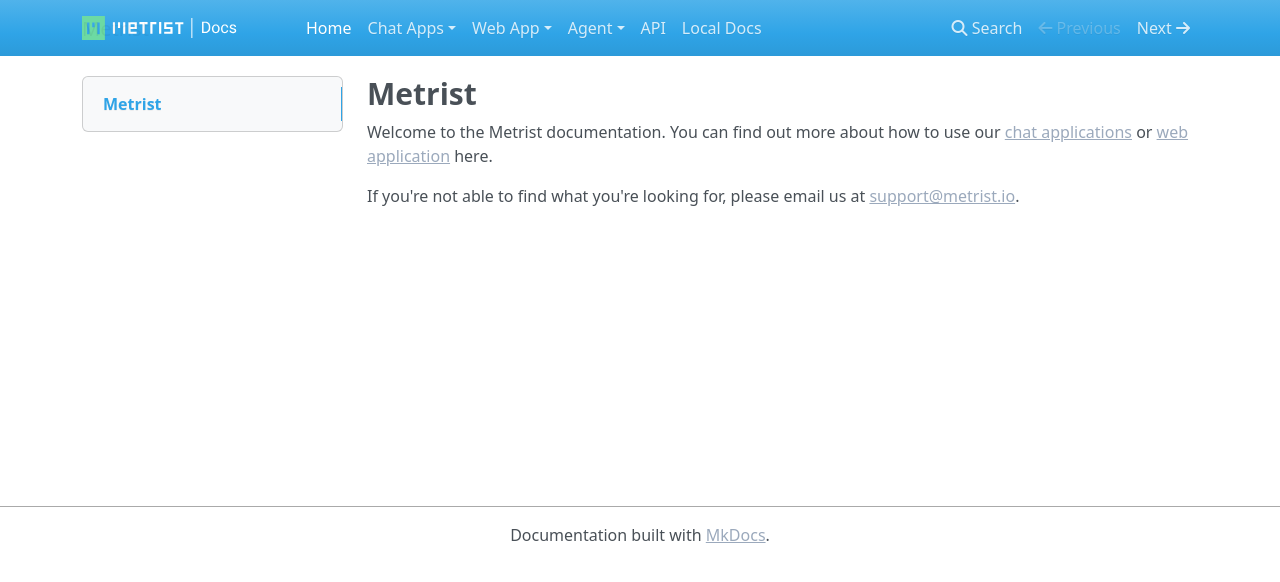
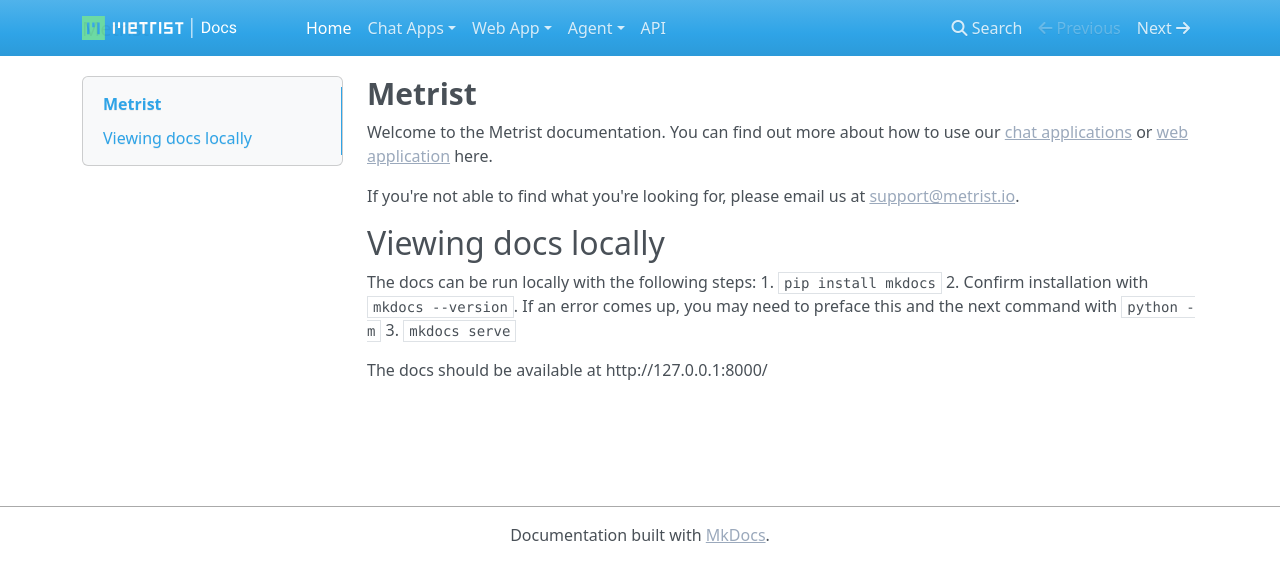
Before and after one commit to Metrist-Software/product-docs, an MkDocs documentation site: the page built from docs/index.md, in a window 1280 px wide. Shown: the top 582 px of the page. Built offline with MkDocs 1.6.1, drawn with Linux system fonts in a browser that asks for light colours; nearby versions of some CDN libraries.

Commit message:
moved local docs to readme

```diff
--- a/docs/index.md
+++ b/docs/index.md
@@ -3,3 +3,12 @@
 Welcome to the Metrist documentation. You can find out more about how to use our [chat applications](chat-apps.md) or [web application](web-app.md) here.
 
 If you're not able to find what you're looking for, please email us at [support@metrist.io](mailto:support@metrist.io).
+
+## Viewing docs locally
+
+The docs can be run locally with the following steps:
+1. `pip install mkdocs`
+2. Confirm installation with `mkdocs --version`. If an error comes up, you may need to preface this and the next command with `python -m`
+3. `mkdocs serve`
+
+The docs should be available at http://127.0.0.1:8000/
--- a/mkdocs.yml
+++ b/mkdocs.yml
@@ -20,4 +20,3 @@ nav:
       - 'PHP/Curl in-process agent': 'agent-php-in-process.md'
       - 'eBPF plugin': 'orchestrator-ebpf-plugin.md'
     - 'API': 'api.md'
-    - 'Local Docs': 'local-development.md'
```
Also changed, not shown: docs/local-development.md (deleted, +0 -10 lines).
